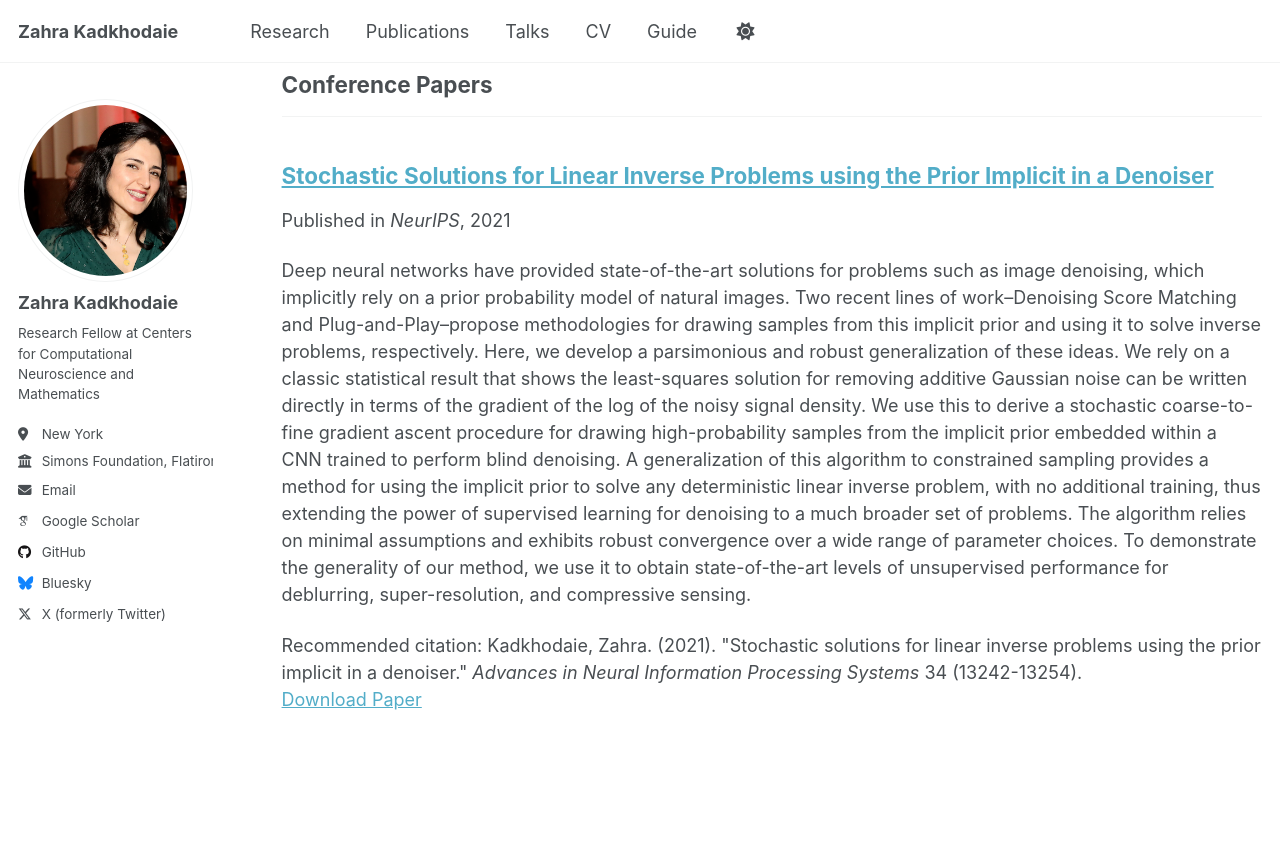
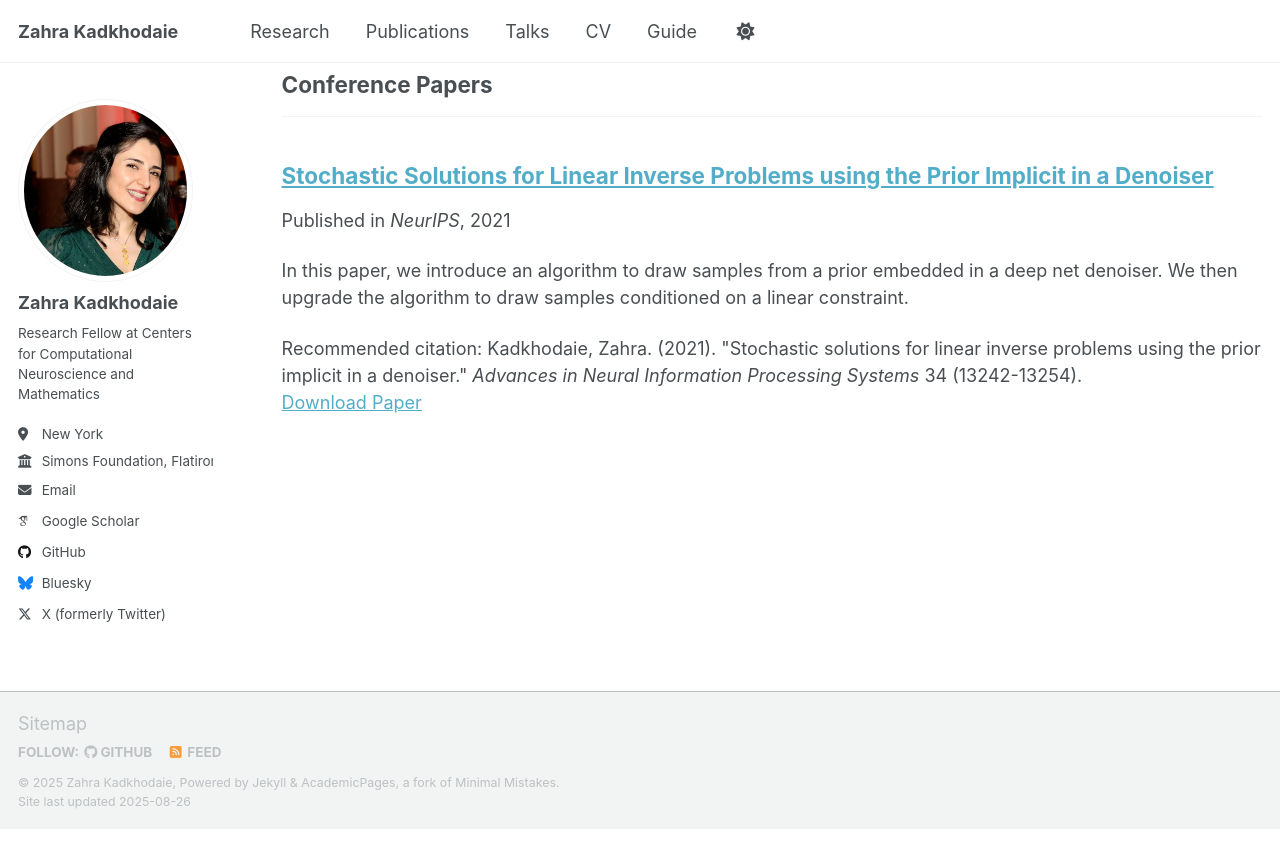
Before and after one commit to Zahra-Kadkhodaie/Zahra-Kadkhodaie.github.io, a Jekyll site: the page built from _pages/publications_old.html, in a window 1280 px wide and 900 px high, scrolled down 478 px. Shown: the top 868 px of the window. Built offline with Jekyll 4.4.1, drawn with Linux system fonts in a browser that asks for light colours; some web fonts are replaced; a script that is not in the unit is left out; after the commit the page ends 1307 px from its top, so only the background shows below that.

```diff
--- a/_publications/2021-12-06-paper-title-stochastic.md
+++ b/_publications/2021-12-06-paper-title-stochastic.md
@@ -3,6 +3,7 @@ title: "Stochastic Solutions for Linear Inverse Problems using the Prior Implici
 collection: publications
 category: conferences
 permalink: /publication/2021-12-06-paper-title-stochastic
+excerpt: 'In this paper, we introduce an algorithm to draw samples from a prior embedded in a deep net denoiser. We then upgrade the algorithm to draw samples conditioned on a linear constraint.'
 date: 2021-12-06
 venue: 'NeurIPS'
 paperurl: 'https://proceedings.neurips.cc/paper/2021/file/6e28943943dbed3c7f82fc05f269947a-Paper.pdf'
```
